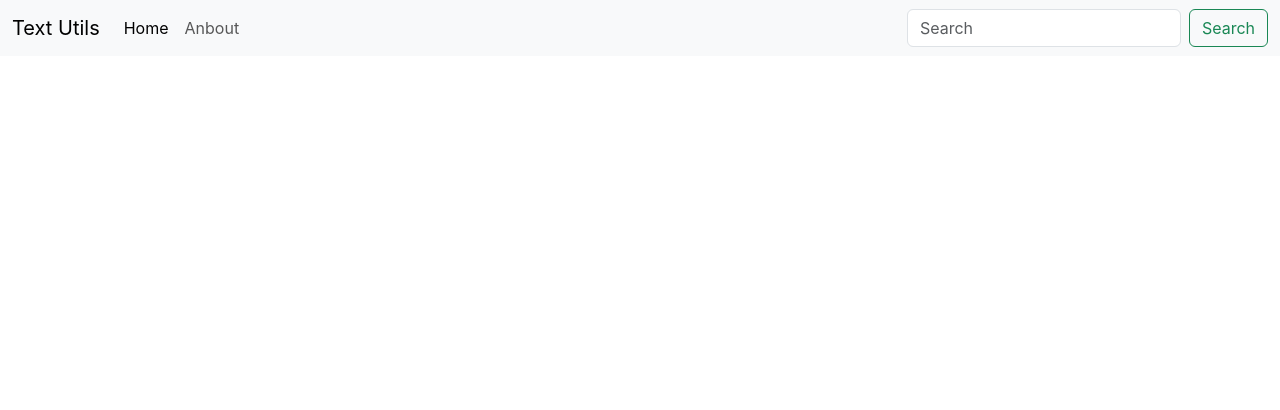
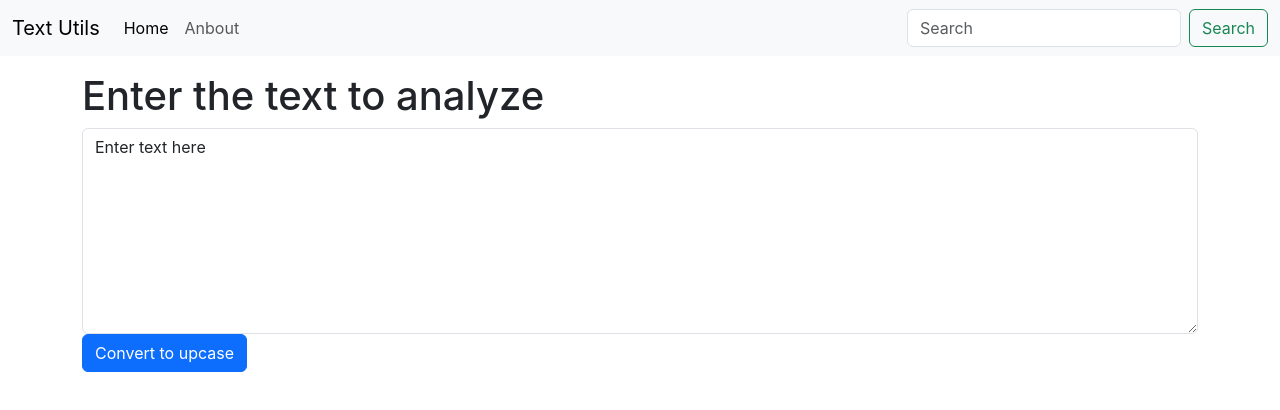
Before and after one commit to lucky-singh/textutils, a React (Create React App) app: page / in a window 1280 px wide. Shown: the top 410 px of the page. Built offline with nearby package versions, Linux system fonts and the light colour scheme.

Commit message:
add text form

```diff
--- a/src/App.js
+++ b/src/App.js
@@ -1,10 +1,14 @@
 import './App.css';
 import Navbar from './components/Navbar';
+import TextForm from './components/TextForm';
 
 function App() {
   return (
     <>
     <Navbar title="Text Utils"/>
+    <div className='container'>
+      <TextForm heading="Enter the text to analyze"/>
+    </div>
     </>
   );
 }
--- /dev/null
+++ b/src/components/TextForm.js
@@ -0,0 +1,19 @@
+import React, { useState } from 'react'
+
+export default function TextForm(props) {
+    const handleUpClick = () => {
+        let newText = text.toUpperCase();
+        setText(newText)
+    }
+    const handleOnChange = (event) => {
+        setText(event.target.value)
+    }
+    const [text, setText] = useState("Enter text here")
+  return (
+    <div className="my-3">
+        <h1>{props.heading}</h1>
+        <textarea type="text" className="form-control" id="myBox" rows="8" value={text} onChange={handleOnChange} placeholder="Another input placeholder" />
+        <button className='btn btn-primary' onClick={handleUpClick}>Convert to upcase</button>
+    </div>
+  )
+}
```
